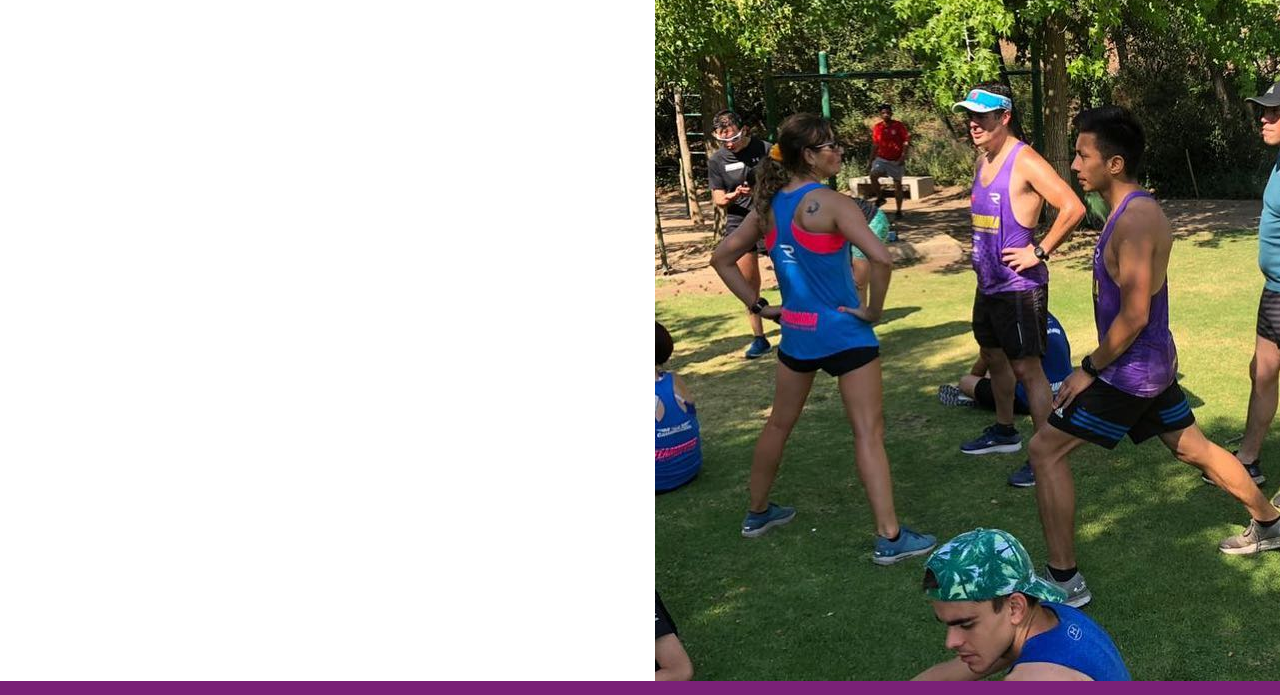
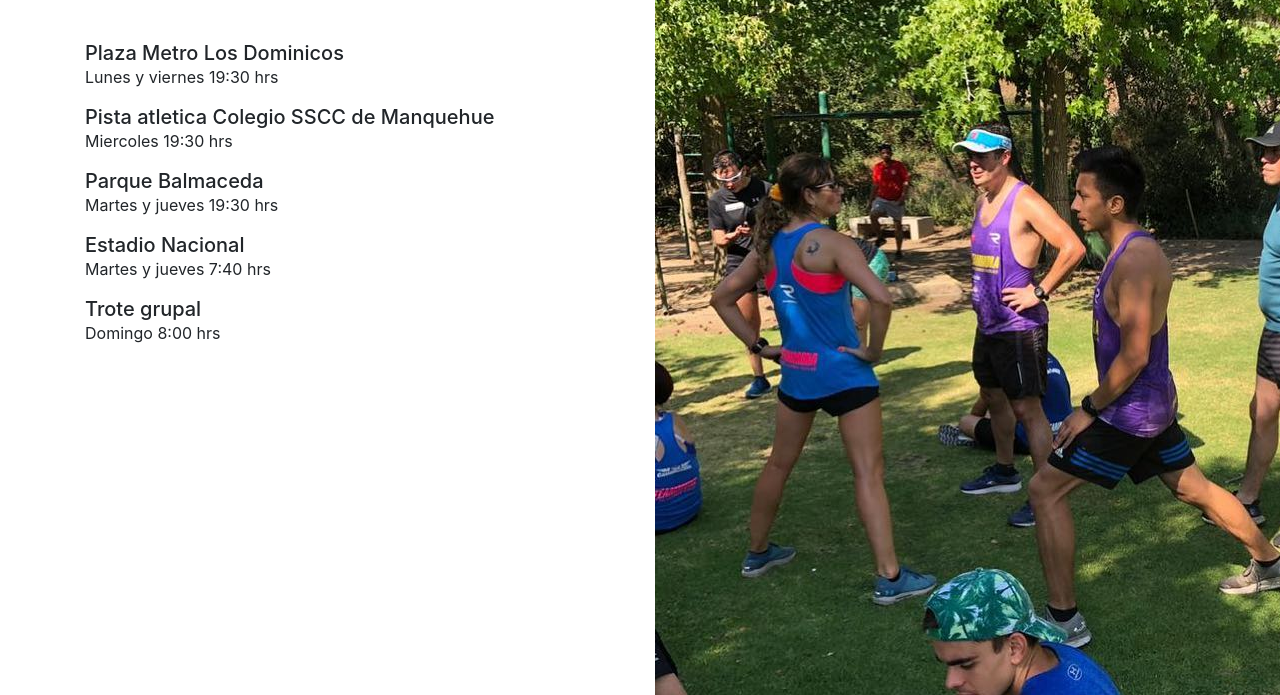
Before and after one commit to Daliagarcia/proyecto-final, a plain HTML site: page entrenamiento.html in a window 1280 px wide. Shown: the part 627-1322 px from the top of the page. Drawn offline with nearby package versions, Linux system fonts and the light colour scheme.

Commit message:
sexto commit proyecto final

```diff
--- a/entrenamiento.html
+++ b/entrenamiento.html
@@ -52,11 +52,35 @@
       <h2 class="mainSection__content--title text-center">VEN A ENTRENAR</h2>
     </div>
 
-<section class="mainSection__content--lugares">
+    <section class="mainSection__content--lugares mt-5">
       <div class="container">
         <h2>Puntos de entrenamiento</h2>
         <div class="row">
-      <div class="col-12 col-md-6">
+          <div class="col-12 col-md-6 py-5">
+            <h5>Plaza Metro Los Dominicos</h5>
+            <ul class="list-unstyled">
+              <li>Lunes y viernes 19:30 hrs</li>
+            </ul>
+
+            <h5>Pista atletica Colegio SSCC de Manquehue</h5>
+            <ul class="list-unstyled">
+              <li>Miercoles 19:30 hrs</li>
+            </ul>
+
+            <h5>Parque Balmaceda</h5>
+            <ul class="list-unstyled">
+              <li>Martes y jueves 19:30 hrs</li>
+            </ul>
+
+            <h5>Estadio Nacional</h5>
+            <ul class="list-unstyled">
+              <li>Martes y jueves 7:40 hrs</li>
+            </ul>
+
+            <h5>Trote grupal</h5>
+            <ul class="list-unstyled">
+              <li>Domingo 8:00 hrs</li>
+            </ul>
 
           </div>
           <div class="col-12 col-md-6">
@@ -66,7 +90,6 @@
         </div>
       </div>
     </section>
-
   </main>
 
   <footer class="footer text-center">
```
Also changed, not shown: index.html (+1 -1 lines). Lines whose indentation alone changed are shown as unchanged.
